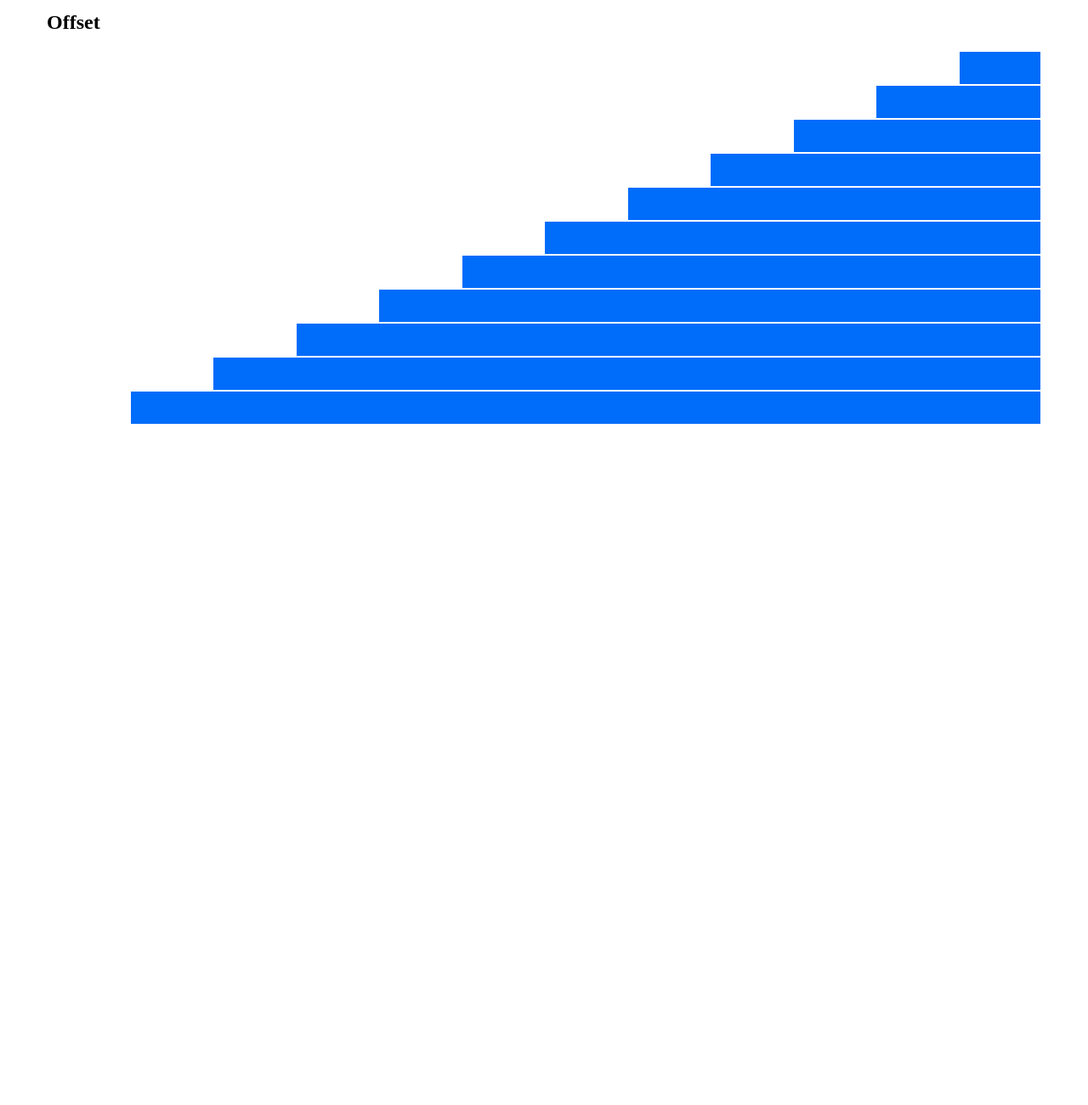
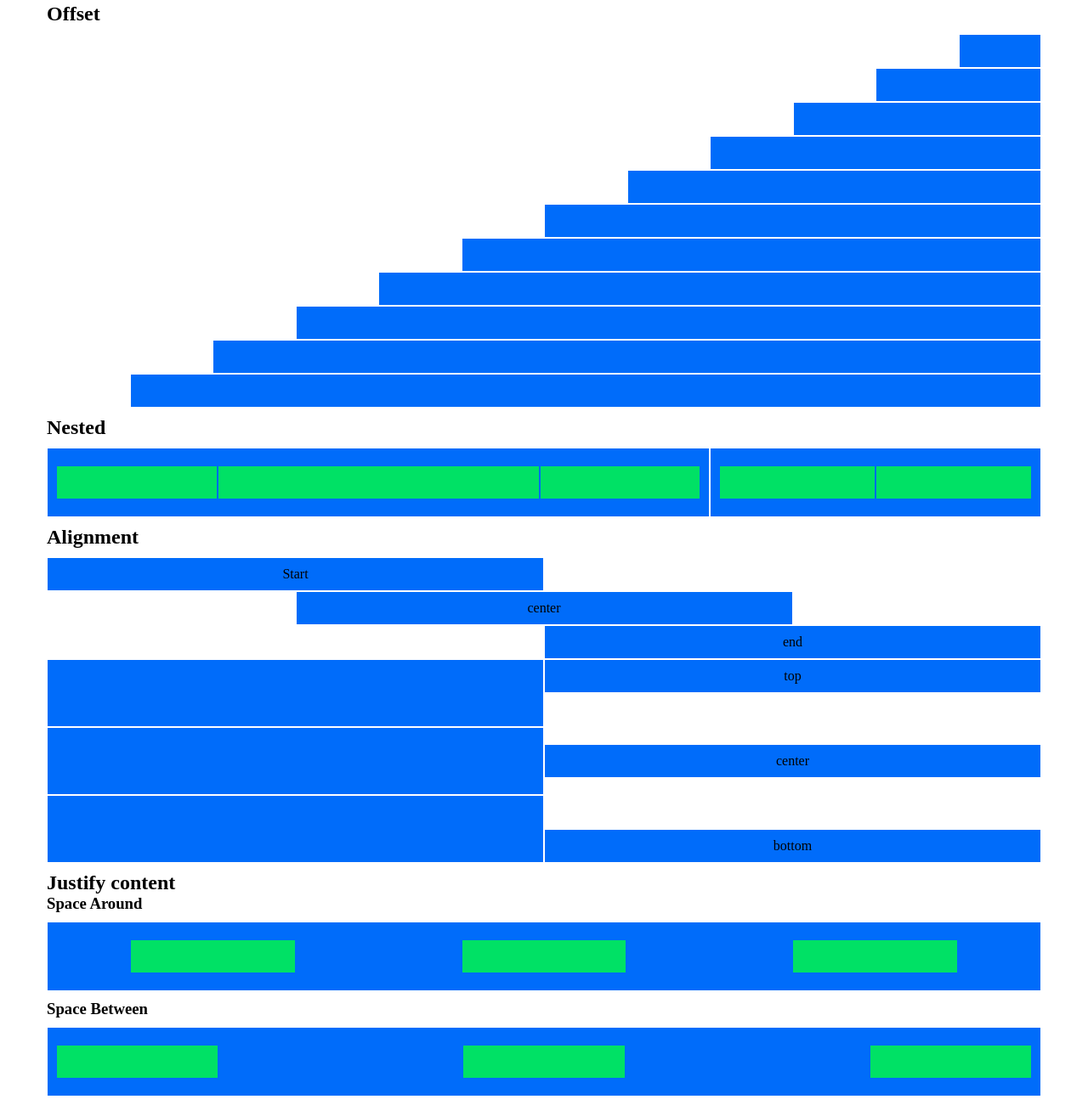
Before and after one commit to PaoloIncollu/html-css-12bool, a plain HTML site: page index.html in a window 1280 px wide. Shown: the part 616-1917 px from the top of the page at 85% size. Before the commit the page ends 1136 px from the top, so only its background shows below. Drawn offline with Linux system fonts and the light colour scheme.

Commit message:
esercizio completato

```diff
--- a/css/style.css
+++ b/css/style.css
@@ -8,9 +8,17 @@
 
 }
 
-.my-container section > .my-row{
+.my-col-small{
 
-    margin: 20px 0;
+    height: 40px;
+}
+.my-col-big{
+
+    min-height: 80px;
+}
+.my-row{
+
+    margin: 10px 0;
 
 }
 
@@ -26,7 +34,28 @@
     border: 1px solid #006CFA;
 }
 
-.style-my-col.my-col-lg-6.blue .my-row{
+.my-row.nested{
 
     padding: 0 10px;
 }
+
+.my-col-small.center{
+
+    align-self: center;
+}
+
+.my-col-small.bottom{
+
+    align-self: end;
+}
+
+.space-around{
+
+    justify-content: space-around;
+}
+
+.space-between{
+
+    justify-content: space-between;
+    padding: 0 10px;
+}
--- a/index.html
+++ b/index.html
@@ -172,7 +172,7 @@
 
                     <div class="style-my-col my-col-lg-6 blue">
 
-                        <div class="my-row">
+                        <div class="my-row nested">
 
                             <div class="style-my-col my-col-lg-2 green">
 
@@ -196,7 +196,7 @@
 
                     <div class="style-my-col my-col-lg-6 blue">
 
-                        <div class="my-row">
+                        <div class="my-row nested">
 
                             <div class="style-my-col my-col-lg-6 green">
 
@@ -375,10 +375,192 @@
 
                 </div>
             </section>
-            <section></section>
-            <section></section>
-            <section></section>
-            <section></section>
+
+
+            <section>
+
+                <h2>
+                    Nested
+                </h2>
+
+                <div class="my-row">
+
+                    <div class="style-my-col my-col-lg-8 blue">
+
+                        <div class="my-row nested">
+
+                            <div class="style-my-col my-col-lg-3 green">
+
+                            </div>
+
+                            <div class="style-my-col my-col-lg-6 green">
+
+                            </div>
+
+                            <div class="style-my-col my-col-lg-3 green">
+
+                            </div>
+
+                        </div>
+
+                    </div>
+
+                    <div class="style-my-col my-col-lg-4 blue">
+
+                        <div class="my-row nested">
+
+                          <div class="style-my-col my-col-lg-6 green">
+
+                          </div>
+
+                          <div class="style-my-col my-col-lg-6 green">
+
+                          </div>
+
+                        </div>
+
+
+                    </div>
+                </div>
+            </section>
+
+
+            <section class="alignment">
+
+                <h2>
+                    Alignment
+                </h2>
+
+                <div class="my-row">
+
+                    <div class="style-my-col my-col-lg-6 blue">
+
+                        Start
+
+                    </div>
+
+                    <div class=" my-col-lg-offset-6 ">
+
+                    </div>
+
+                    <div class=" my-col-lg-offset-3 ">
+
+                    </div>
+
+                    <div class="style-my-col my-col-lg-6 blue">
+
+                        center
+
+                    </div>
+
+                    <div class=" my-col-lg-offset-3 ">
+
+                    </div>
+
+                    <div class=" my-col-lg-offset-6 ">
+
+                    </div>
+
+                    <div class="style-my-col my-col-lg-6 blue">
+
+                        end
+
+                    </div>
+
+                    <div class="style-my-col my-col-lg-6 my-col-big blue">
+
+                    </div>
+
+                    <div class="style-my-col my-col-lg-6 my-col-small blue">
+
+                        top
+
+                    </div>
+
+                    <div class="style-my-col my-col-lg-6 my-col-big blue">
+
+                    </div>
+
+                    <div class="style-my-col my-col-lg-6 my-col-small center blue">
+
+                        center
+                    </div>
+
+                    <div class="style-my-col my-col-lg-6 my-col-big blue">
+
+                    </div>
+
+                    <div class="style-my-col my-col-lg-6 my-col-small bottom blue">
+
+                        bottom
+
+                    </div>
+
+                </div>
+            </section>
+
+
+            <section>
+
+                <h2>
+                    Justify content
+                </h2>
+
+                <h3>
+                    Space Around
+                </h3>
+
+                <div class="my-row">
+
+
+                    <div class="style-my-col my-col-lg-12 blue">
+
+                        <div class="my-row space-around">
+
+                            <div class="style-my-col my-col-lg-2 green">
+
+                            </div>
+
+                            <div class="style-my-col my-col-lg-2 green">
+
+                            </div>
+
+                            <div class="style-my-col my-col-lg-2 green">
+
+                            </div>
+
+                        </div>
+
+                    </div>
+
+                </div>
+
+                <h3>
+                    Space Between
+                </h3>
+
+                <div class="my-row">
+
+
+                    <div class="style-my-col my-col-lg-12 blue">
+
+                        <div class="my-row space-between">
+
+                            <div class="style-my-col my-col-lg-2 green">
+
+                            </div>
+
+                            <div class="style-my-col my-col-lg-2 green">
+
+                            </div>
+
+                            <div class="style-my-col my-col-lg-2 green">
+
+                            </div>
+
+                        </div>
+            </section>
+
         </main>
 
     </body>
```
